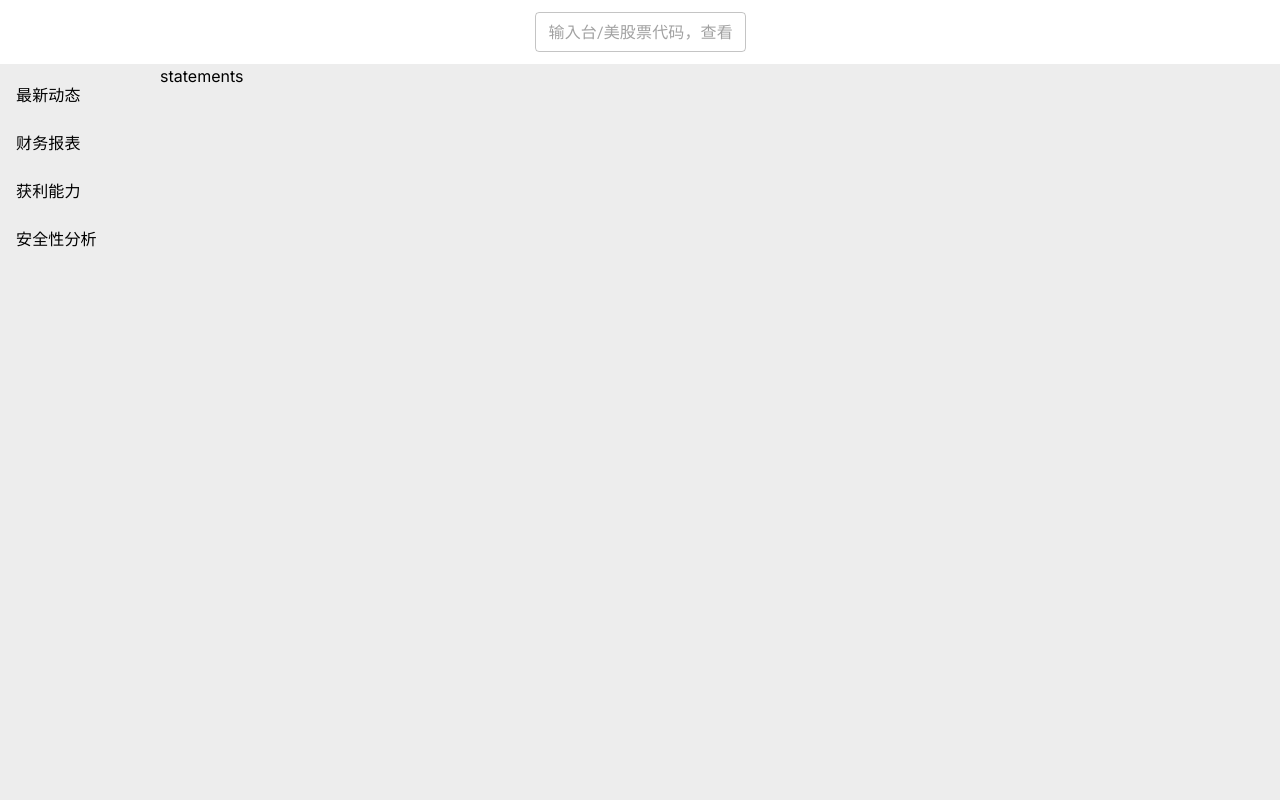
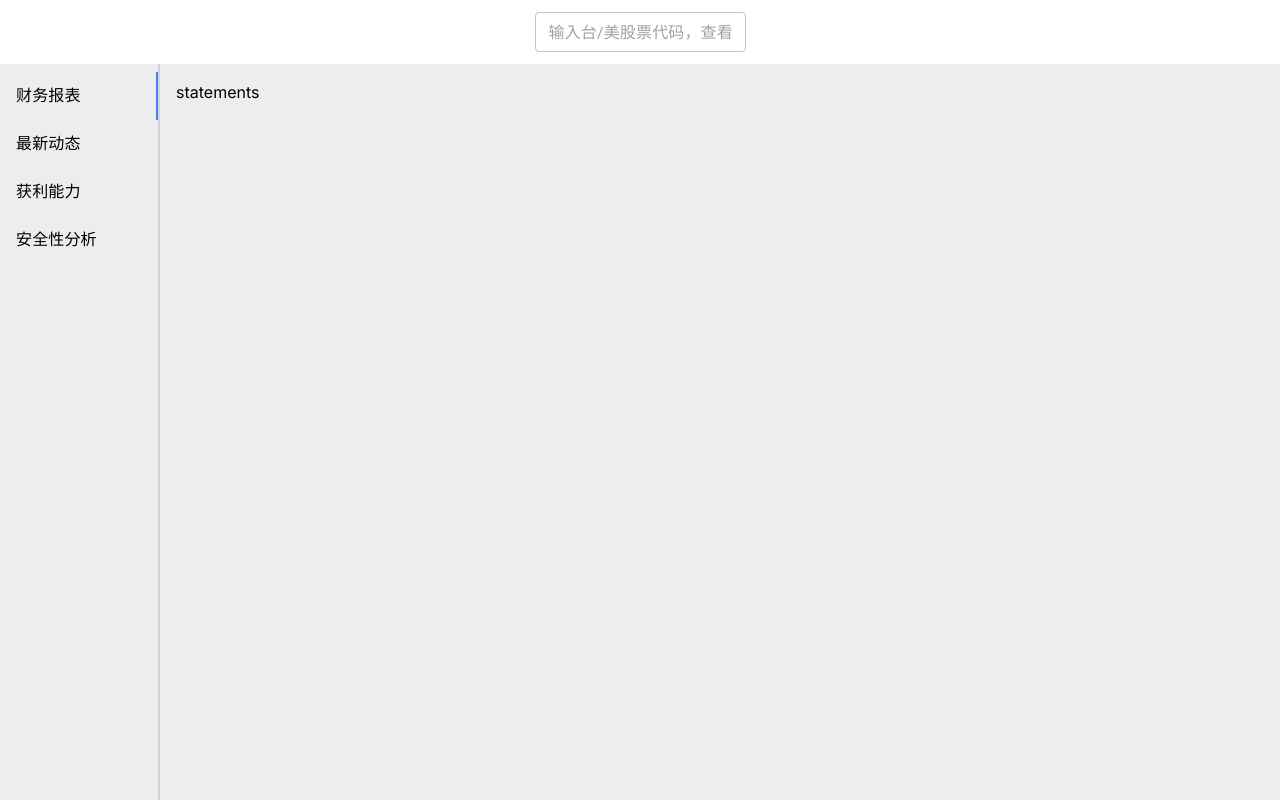
Before and after one commit to panjiangyi/stock-demo, a Next.js app: page /statements in a window 1280 px wide. Built offline with nearby package versions, Linux system fonts and the light colour scheme.

Commit message:
feat: menu related stuff

```diff
--- a/app/layout.tsx
+++ b/app/layout.tsx
@@ -5,33 +5,19 @@ import '@fontsource/roboto/300.css';
 import '@fontsource/roboto/400.css';
 import '@fontsource/roboto/500.css';
 import '@fontsource/roboto/700.css';
-import { List, ListItem, ListItemButton, ListItemIcon, ListItemText, TextField } from "@mui/material";
-import Header from "./Header";
+import Header from "./search-bar";
+import { Menu, } from "./menu";
 
 
 
 const inter = Inter({ subsets: ["latin"] });
+
 
 export const metadata: Metadata = {
   title: "Create Next App",
   description: "Generated by create next app",
 };
 
-const Menu: React.FC<{
-  className?: string
-}> = ({
-  className,
-}) => {
-    return <List className={className}>
-      {['最新动态', '财务报表', '获利能力', '安全性分析'].map((text, index) => (
-        <ListItem key={text} disablePadding>
-          <ListItemButton>
-            <ListItemText primary={text} />
-          </ListItemButton>
-        </ListItem>
-      ))}
-    </List>
-  }
 
 export default function RootLayout({
   children,
@@ -43,8 +29,8 @@ export default function RootLayout({
       <body className={inter.className}>
         <Header />
         <div className="flex items-start">
-          <Menu className="w-40 flex-shrink-0" />
-          <div>
+          <Menu className="w-40 flex-shrink-0 min-h-[calc(100vh-4rem)] border-r-2 border-gray-300 " />
+          <div className="p-4 flex-1">
             {children}
           </div>
         </div>
--- /dev/null
+++ b/app/menu.tsx
@@ -0,0 +1,47 @@
+"use client"
+import { List, ListItem, ListItemButton, ListItemText } from "@mui/material";
+import classNames from "classnames";
+import Link from "next/link";
+import { usePathname } from "next/navigation";
+
+type Direction = {
+    name: string;
+    path: string;
+}
+
+const menus: Direction[] = [
+    { name: "财务报表", path: '/statements' },
+    { name: "最新动态", path: '/updates' },
+    { name: "获利能力", path: '/profitability' },
+    { name: "安全性分析", path: '/security' },
+]
+
+export const mainPage = menus[0]
+
+export const useCurrentDirection = () => {
+    const pathname = usePathname()
+    return menus.find(menu => pathname.includes(menu.path));
+
+}
+export const Menu: React.FC<{
+    className?: string
+}> = ({
+    className,
+}) => {
+        const currentDirection = useCurrentDirection()
+
+        return <List className={className}>
+            {menus.map((menu) => {
+                const isActive = currentDirection == menu;
+                return <Link href={menu.path} scroll={false} key={menu.path}>
+                    <ListItem className={classNames({
+                        "border-r-2  border-blue-500": isActive
+                    })} disablePadding>
+                        <ListItemButton>
+                            <ListItemText primary={menu.name} />
+                        </ListItemButton>
+                    </ListItem>
+                </Link>
+            })}
+        </List >
+    }
--- a/app/page.tsx
+++ b/app/page.tsx
@@ -1,10 +1,7 @@
-
+import { redirect } from 'next/navigation'
+import { mainPage } from './menu';
 
 
 export default function Home() {
-  return (
-    <main>
-      main Page
-    </main>
-  );
+  redirect(mainPage.path);
 }
--- a/app/Header.tsx
+++ b/app/search-bar.tsx
@@ -10,7 +10,8 @@ const Header = () => {
     useKeyPress(
         'enter',
         () => {
-            router.push(`/statements/${id}`);
+            // router.push(`${id}`);
+            console.log(router)
         },
         {
             events: ['keyup'],
--- a/package.json
+++ b/package.json
@@ -15,6 +15,7 @@
     "@mui/icons-material": "^5.15.10",
     "@mui/material": "^5.15.10",
     "ahooks": "^3.7.10",
+    "classnames": "^2.5.1",
     "next": "14.1.0",
     "react": "^18",
     "react-dom": "^18"
```
Also changed, not shown: utils/fetch.ts (added, +19 -0 lines), 1 other file (tests, documents, lock files or other folders).
